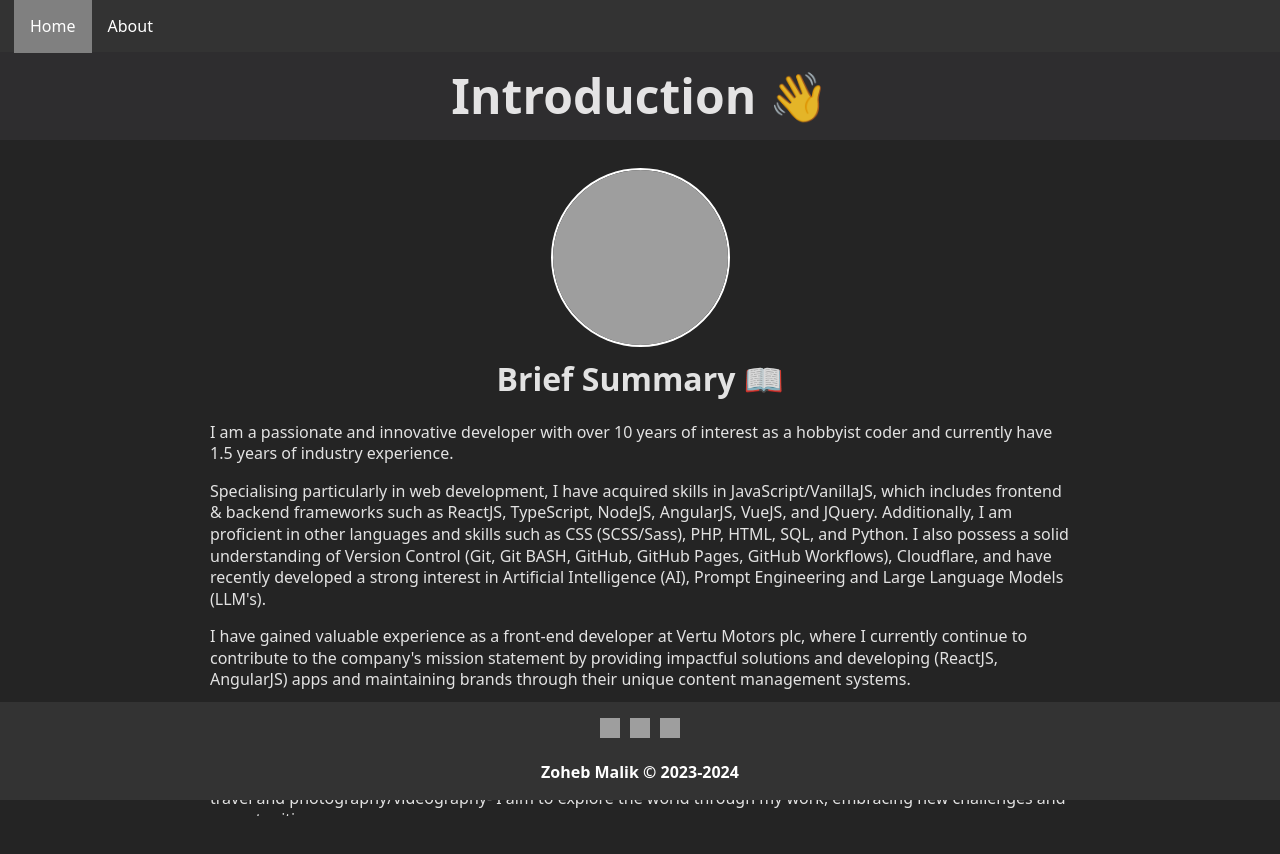
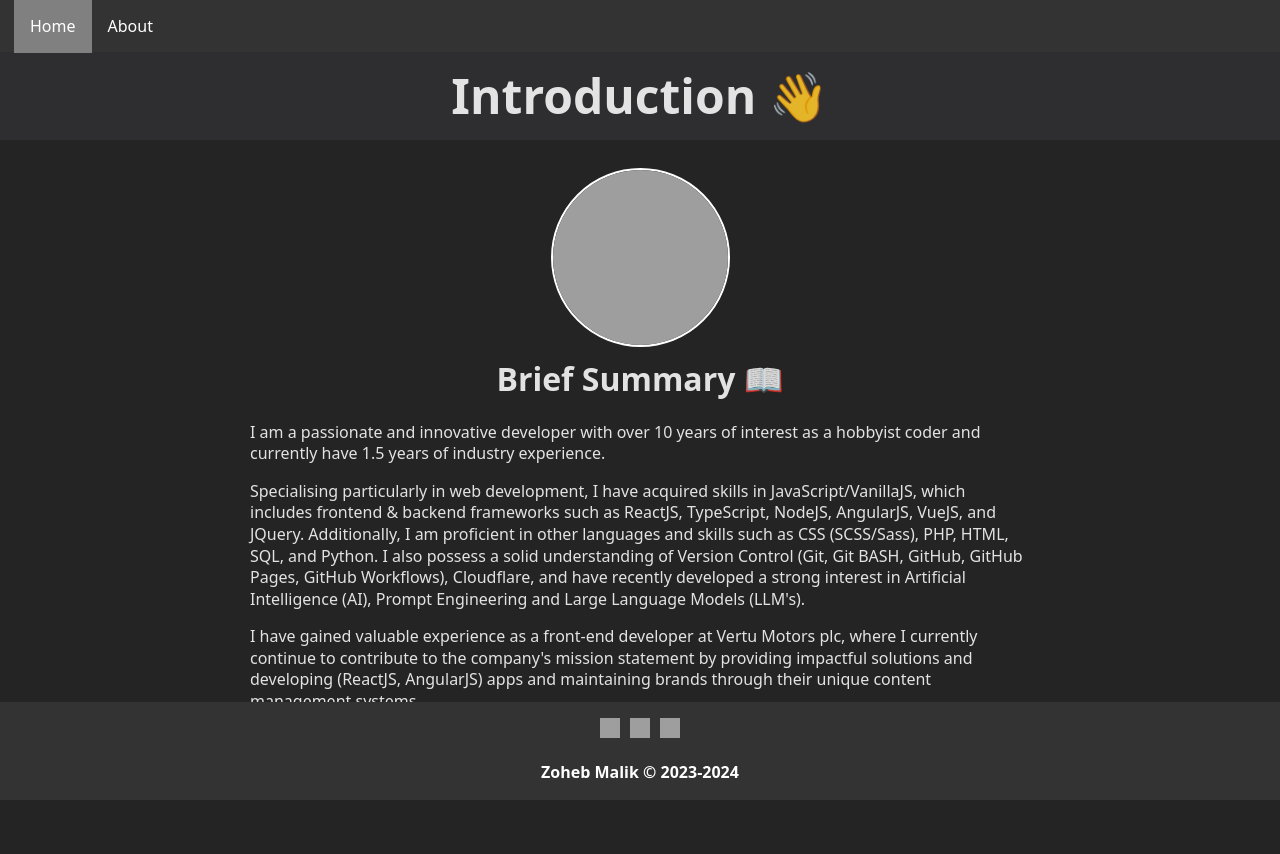
Before and after one commit to Zoheb-Malik/Zoheb-Portfolio, a React (Vite) app: page /#/ in a window 1280 px wide. Shown: the top 854 px of the page. Built offline with nearby package versions, Linux system fonts and the light colour scheme; grey boxes are pictures that could not be loaded.

Commit message:
stylesheet.scss, _mediaQueries.scss: fix: page layout

```diff
--- a/src/styles/imports/_mediaQueries.scss
+++ b/src/styles/imports/_mediaQueries.scss
@@ -26,6 +26,6 @@
 
 @media (min-width: 1024px) { // Desktop
   .page__section--content {
-    padding: 0 12.5pc;
+    padding: 0 15pc;
   }
 }
--- a/src/styles/stylesheet.scss
+++ b/src/styles/stylesheet.scss
@@ -58,7 +58,7 @@ body {
     }
 
     .page {
-      height: calc(90vh - 100px);
+      height: calc(80vh - 100px);
       padding: 28px 0;
       overflow-y: auto;
 
@@ -85,6 +85,7 @@ body {
         color: #FFF;
         text-align: center;
         user-select: none;
+        z-index: 100;
       }
     }
 
```
